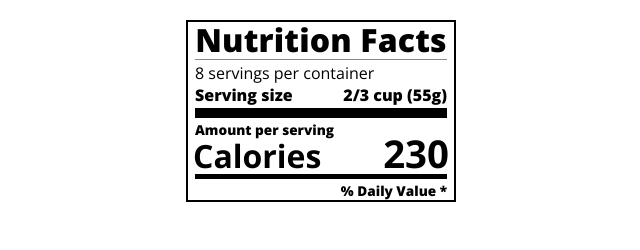
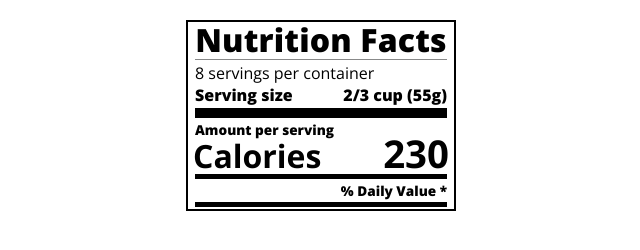
Before and after one commit to mfn1967/typography-nutrition-label, a plain HTML site: page index.html in a window 1280 px wide. Shown: the whole page, without its empty margins (319-959 px from the left). Drawn offline with nearby package versions, Linux system fonts and the light colour scheme.

Commit message:
Add divider beneath daily value

```diff
--- a/index.html
+++ b/index.html
@@ -27,6 +27,7 @@
         <div class="divider medium"></div>
         <div class="daily-value small-text">
             <p class="bold right">% Daily Value *</p>
+            <div class="divider medium"></div>
         </div>
     </div>
 
```
